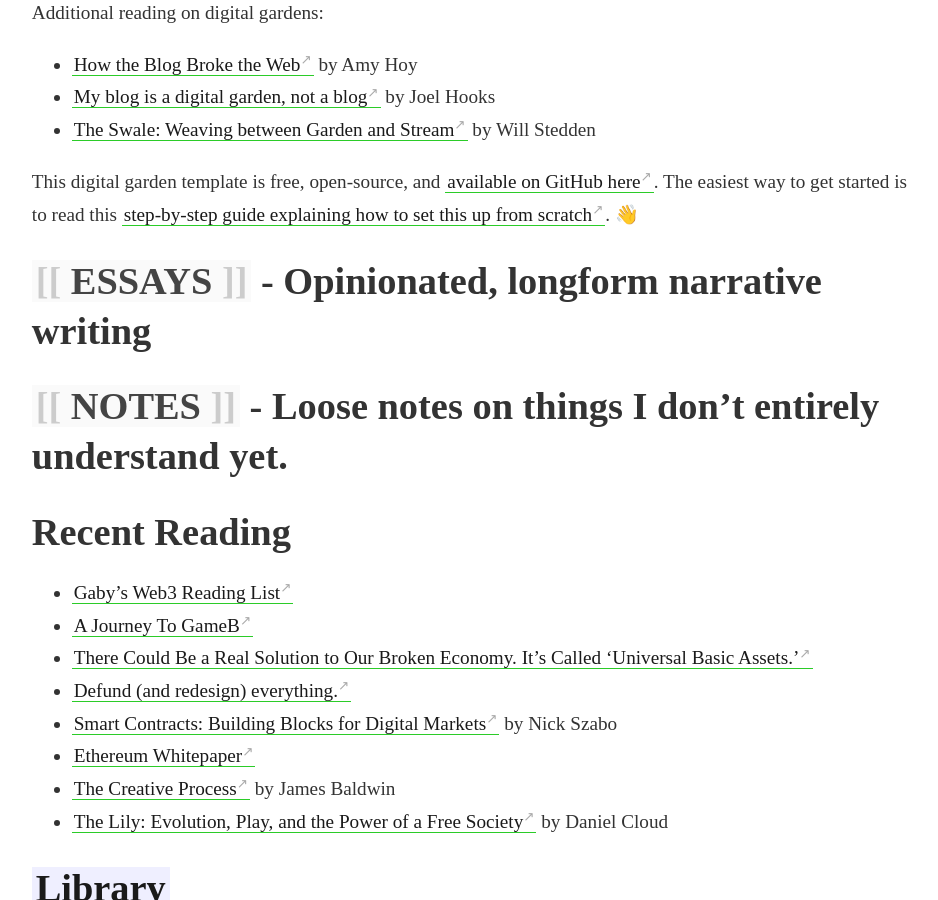
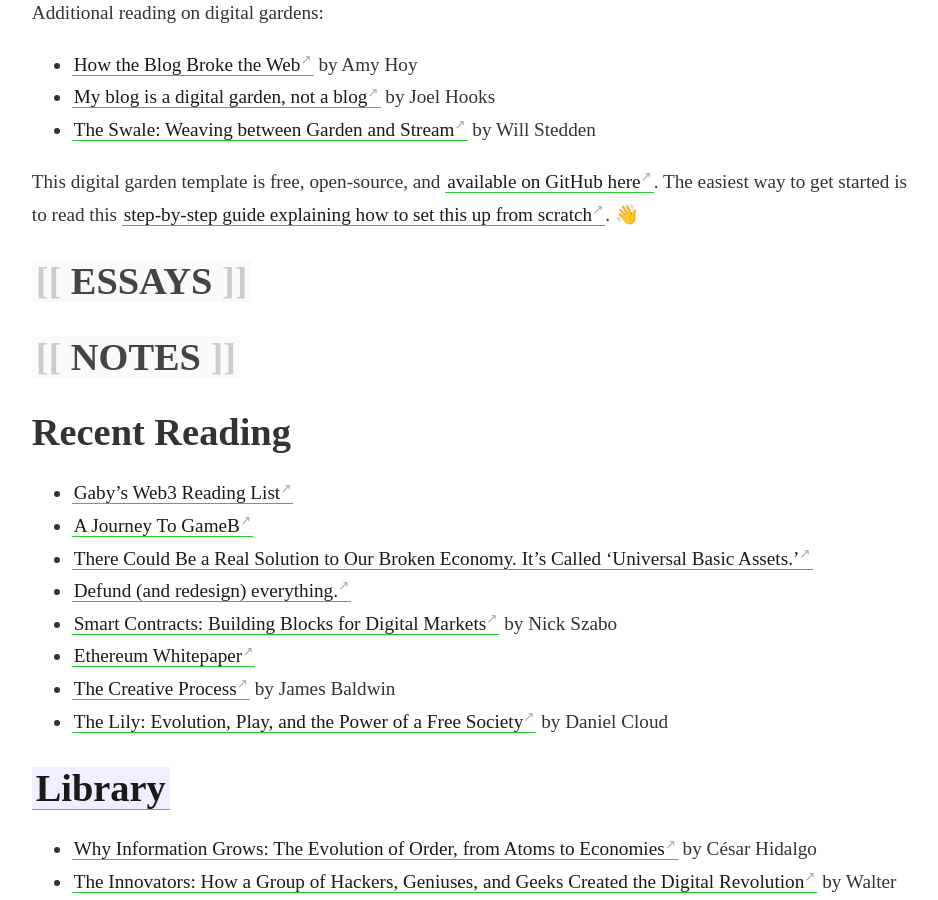
Before and after one commit to astravant/digitalgarden, a Jekyll site: the page built from _pages/index.md, in a window 1280 px wide and 900 px high, scrolled down 771 px. Shown: the whole window, without its empty margins (45-983 px from the left). Built offline with Jekyll 4.4.1, drawn with Linux system fonts in a browser that asks for light colours.

Commit message:
Update index.md

```diff
--- a/_pages/index.md
+++ b/_pages/index.md
@@ -21,9 +21,9 @@ Additional reading on digital gardens:
 
 This digital garden template is free, open-source, and [available on GitHub here](https://github.com/maximevaillancourt/digital-garden-jekyll-template). The easiest way to get started is to read this [step-by-step guide explaining how to set this up from scratch](https://maximevaillancourt.com/blog/setting-up-your-own-digital-garden-with-jekyll). 👋
 
-# [[ESSAYS]] - Opinionated, longform narrative writing
+# [[ESSAYS]]
 
-# [[NOTES]] - Loose notes on things I don’t entirely understand yet.
+# [[NOTES]]
 
 
 # Recent Reading
```
